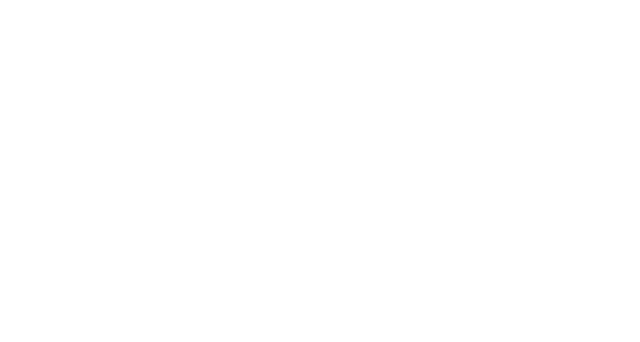
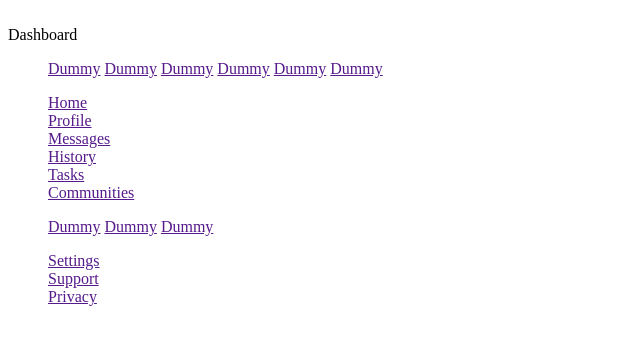
Before and after one commit to JamesGJ5/admin-dashboard, a plain HTML site: page index.html in a window 1280 px wide. Shown: the whole page, without its empty margins (0-640 px from the left). Drawn offline with Linux system fonts and the light colour scheme.

Commit message:
Write HTML for sidebar, including dummy text instead of images

```diff
--- a/index.html
+++ b/index.html
@@ -8,6 +8,35 @@
     <link rel="stylesheet" href="./style.css">
 </head>
 <body>
-
+    <div class="sidebar">
+        <img src="" alt="" id="logo">
+        <div>Dashboard</div>
+        <ul>
+            <a href=""><img src="" alt="">Dummy</a>
+            <a href=""><img src="" alt="">Dummy</a>
+            <a href=""><img src="" alt="">Dummy</a>
+            <a href=""><img src="" alt="">Dummy</a>
+            <a href=""><img src="" alt="">Dummy</a>
+            <a href=""><img src="" alt="">Dummy</a>
+        </ul>
+        <ul>
+            <a href=""><div>Home</div></a>
+            <a href=""><div>Profile</div></a>
+            <a href=""><div>Messages</div></a>
+            <a href=""><div>History</div></a>
+            <a href=""><div>Tasks</div></a>
+            <a href=""><div>Communities</div></a>
+        </ul>
+        <ul>
+            <a href=""><img src="" alt="">Dummy</a>
+            <a href=""><img src="" alt="">Dummy</a>
+            <a href=""><img src="" alt="">Dummy</a>
+        </ul>
+        <ul>
+            <a href=""><div>Settings</div></a>
+            <a href=""><div>Support</div></a>
+            <a href=""><div>Privacy</div></a>
+        </ul>
+    </div>
 </body>
 </html>
```
